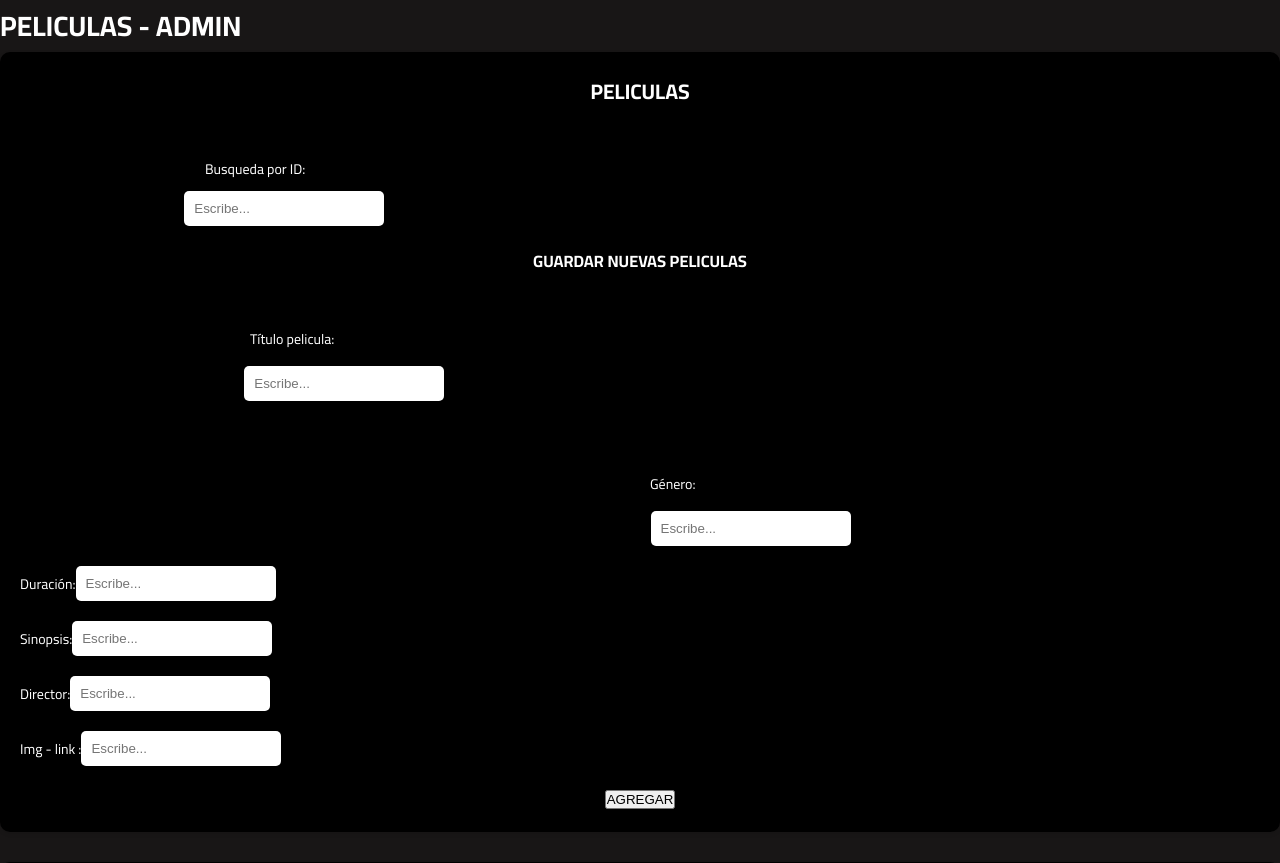
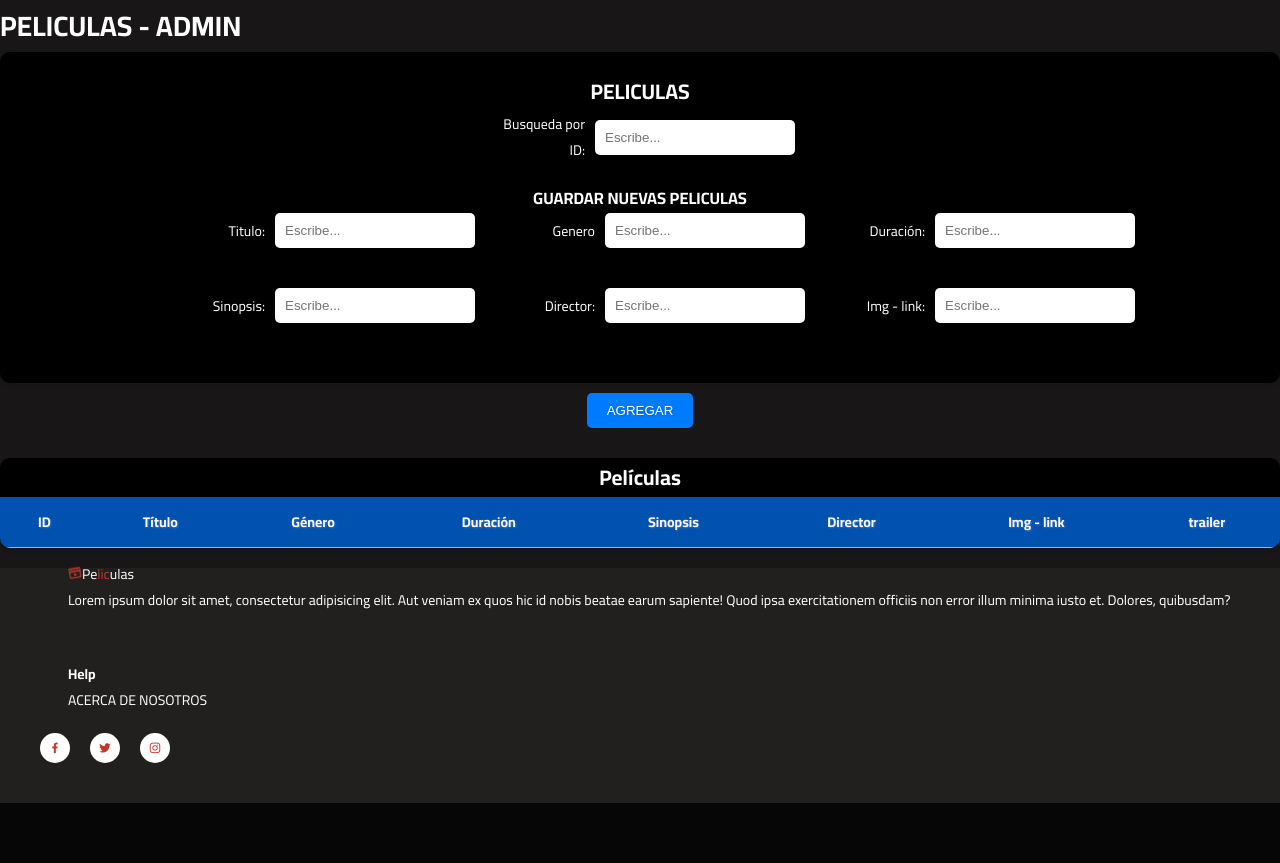
Before and after one commit to winsignares/Cine, a Flask app: template src/config/templates/PeliculasWeb-main/Admin.html in a window 1280 px wide. Shown: the top 863 px of the page. After the commit the page ends 803 px from the top, so only its background shows below. Run offline with Flask 3, Linux system fonts and the light colour scheme; the template is opened without the code that fills it, so the values that code supplies are empty.

Commit message:
css admin  ajustados

```diff
--- a/src/config/static/css/Tabla-Guardar.css
+++ b/src/config/static/css/Tabla-Guardar.css
@@ -68,23 +66,17 @@ img {
   box-shadow: 0 2px 4px rgba(0, 0, 0, 0.1);
 }
 
-.form-group {
-  margin-bottom: 20px;
-  display: flex;
-  align-items: center;
-}
+
 
 .label {
   display: inline-block;
-  width: 120px;
+  width: auto;
+  margin-right: 10px;
   text-align: right;
-  font-weight: bold;
-  color: #007bff;
 }
 
 .input-field {
   margin-left: 10px;
-  position: relative;
 }
 
 input[type="text"],
@@ -175,33 +167,6 @@ table th {
   }
 }
 
-.fade-in {
-  animation: fadeIn 0.5s ease;
-  margin-left: 510px;
-}
-.Mondongo{
-  margin-left: -121px;
-  margin-top: 80px;
-}
-.Busqueda{
-  margin-left: 185px;
-}
-.Sopa{
-  margin-left: -90px;
-  margin-top: 90px;
-}
-.ddd{
-    margin-left: -45px;
-    margin-top: 90px;
-}
-.genero {
-  margin-left: 630px;
-  margin-top: 1000;
-}
-
-.titulo{
-  margin-left: 230px;
-}
 
 footer.section {
   padding-bottom: 40px;
@@ -310,46 +314,120 @@ footer .content {
 
   .item-content-wraper {
     width: 100%;
-      height: 100%;
-      padding-bottom: 20px;
-      padding-right: 5rem;
-      background-color: rgba(0, 0, 0, 0.2);
+  }
 }
 
-  .hero-slide-item-content {
-      position: relative;
+@media only screen and (max-width: 550px) {
+  .social-list {
+    margin-top: 10px;
   }
 
-  .hero-slide-item img {
-      height: 100%;
+  .social-item {
+    --size: 20px;
   }
 
-  .item-content-title {
-      font-size: 3rem;
+  .footer-menu a {
+    font-size: 12px;
   }
 
-  .hamburger-menu {
-      display: grid;
+  .content {
+    padding-top: 1rem;
+    padding-left: 1rem;
+  }
+}
+.button-agregar {
+  padding: 10px 20px;
+  background-color: #007bff;
+  color: #fff;
+  border: none;
+  border-radius: 5px;
+  transition: background-color 0.3s ease;
+  cursor: pointer;
+  text-shadow: 1px 1px 2px rgba(0, 0, 0, 0.2);
 }
 
-  .nav-menu {
-      /* display: none; */
-      position: absolute;
-      top: 100%;
-      left: -100%;
-      background-color: #000000;
-      flex-direction: column;
-      width: 80%;
-      height: 100vh;
-      padding: 20px;
-      transition: 0.3s ease-in-out;
+.button-agregar:hover {
+  background-color: #4b92df;
+}
+.form-group {
+  margin-bottom: 20px;
+  display: flex;
+  align-items: center;
 }
 
-  .nav-menu li {
-      margin: 10px 30px;
+.form-group-horizontal {
+  display: flex;
+  flex-direction: row;
+  align-items: center;
 }
 
-  .nav-menu.active {
-      left: 0;
+.label {
+  display: inline-block;
+  width: 120px;
+  text-align: right;
+  font-weight: bold;
+  color: #007bff;
+  margin-right: 10px; /* Espacio entre la etiqueta y el campo de entrada */
 }
+
+.input-field {
+  flex: 1;
 }
+.formulario {
+  text-align: center;
+}
+
+.form-group {
+  display: flex;
+  align-items: center;
+  justify-content: center;
+  margin-bottom: 20px;
+}
+
+.form-group-horizontal {
+  display: flex;
+  align-items: center;
+  justify-content: center;
+  margin-bottom: 20px;
+}
+
+.form-group label {
+  display: inline-block;
+  width: 100px;
+  text-align: right;
+  margin-right: 10px;
+}
+
+.form-group-horizontal label {
+  display: inline-block;
+  width: 120px;
+  text-align: right;
+  margin-right: 10px;
+}
+
+.form-group input,
+.form-group-horizontal input {
+  width: 200px;
+  padding: 10px;
+  border: none;
+  border-radius: 5px;
+  background-color: #fff;
+  color: #333;
+  font-family: Arial, sans-serif;
+  box-shadow: 0 2px 4px rgba(0, 0, 0, 0.1);
+}
+
+.button-agregar {
+  padding: 10px 20px;
+  background-color: #007bff;
+  color: #fff;
+  border: none;
+  border-radius: 5px;
+  transition: background-color 0.3s ease;
+  cursor: pointer;
+  text-shadow: 1px 1px 2px rgba(0, 0, 0, 0.2);
+}
+
+.button-agregar:hover {
+  background-color: #4b92df;
+}
--- a/src/config/templates/PeliculasWeb-main/Admin.html
+++ b/src/config/templates/PeliculasWeb-main/Admin.html
@@ -4,53 +4,55 @@
   <link rel="stylesheet" href="{{url_for('static', filename='/css/Tabla-Guardar.css')}}">
   <h1>PELICULAS - ADMIN</h1>
 
+  <div class="form-container">
+    <h2>PELICULAS</h2>
 
-  <div class="form-container">
-    <h2>PELICULAS </h2>
-
-    <form id="formulario">
-        <!--EMPIEZO DESDE AQUI-->
+    <form class="formulario" id="formulario">
       <div class="ID">
         <div class="form-group">
           <div class="ID_text">
-        <labe class="Busqueda">Busqueda por ID:</label>
+            <label class="Busqueda">Busqueda por ID:</label>
           </div>
-        <input type="text" class="Mondongo"  placeholder="Escribe..." id="id">
+          <input type="text" class="Mondongo" placeholder="Escribe..." id="id">
         </div>
       </div>
+
       <h3>GUARDAR NUEVAS PELICULAS</h3>
-    <!------>
+
+      <div class="form-group-horizontal">
         <div class="form-group">
-        <label class="titulo">Título pelicula:  </label>
-        <input type="text" class="Sopa" placeholder="Escribe..." id="titulo">
+          <label class="Titulo">Titulo:</label>
+          <input type="text" class="Titulo" placeholder="Escribe..." id="duracion">
         </div>
-       <!------>
+
         <div class="form-group">
-        <label class="genero">Género:</label>
-        <input type="text" class="ddd" placeholder="Escribe..."  id="genero">
+          <label class="Genero" >Genero</label>
+          <input type="text" class="Genero" placeholder="Escribe..." id="sinopsis">
         </div>
-       <!------>
         <div class="form-group">
           <label class="Duración">Duración:</label>
-        <input type="text" class="Duracion" placeholder="Escribe..."  id="duracion">
+          <input type="text" class="Duracion" placeholder="Escribe..." id="duracion">
         </div>
-       <!------>
+      </div>
+
+      <div class="form-group-horizontal">
+
         <div class="form-group">
           <label>Sinopsis:</label>
-        <input type="text"class="Sinopsis" placeholder="Escribe..." id="sinopsis"></input>
+          <input type="text" class="Sinopsis" placeholder="Escribe..." id="sinopsis">
         </div>
-       <!------>
         <div class="form-group">
           <label>Director:</label>
-        <input type="text" class="Director" placeholder="Escribe..."  id="director">
+          <input type="text" class="Director" placeholder="Escribe..." id="director">
         </div>
-       <!------>
         <div class="form-group">
-        <label>Img - link :</label>
+          <label>Img - link:</label>
           <input type="text" class="Imagen" placeholder="Escribe..." id="imagen">
         </div>
-       <!------>
-      <button onclick="sendNewPeliculas()" type="submit">AGREGAR</button>
+      </div>
+      </div>
+      <div class="form-group-horizontal">
+      <button class="button-agregar"  onclick="sendNewPeliculas()" type="submit">AGREGAR</button>
     </form>
   </div>
 
@@ -74,6 +76,7 @@
       </tbody>
     </table>
   </div>
+
   <!-- FOOTER SECTION -->
   <footer class="section">
     <div class="container">
@@ -113,7 +116,6 @@
         </div>
       </div>
     </div>
-</body>
   </footer>
 
 {% endblock %}
```
Also changed, not shown: other parts of src/config/static/css/Tabla-Guardar.css (+46 -9 lines). Lines whose indentation alone changed are shown as unchanged.
